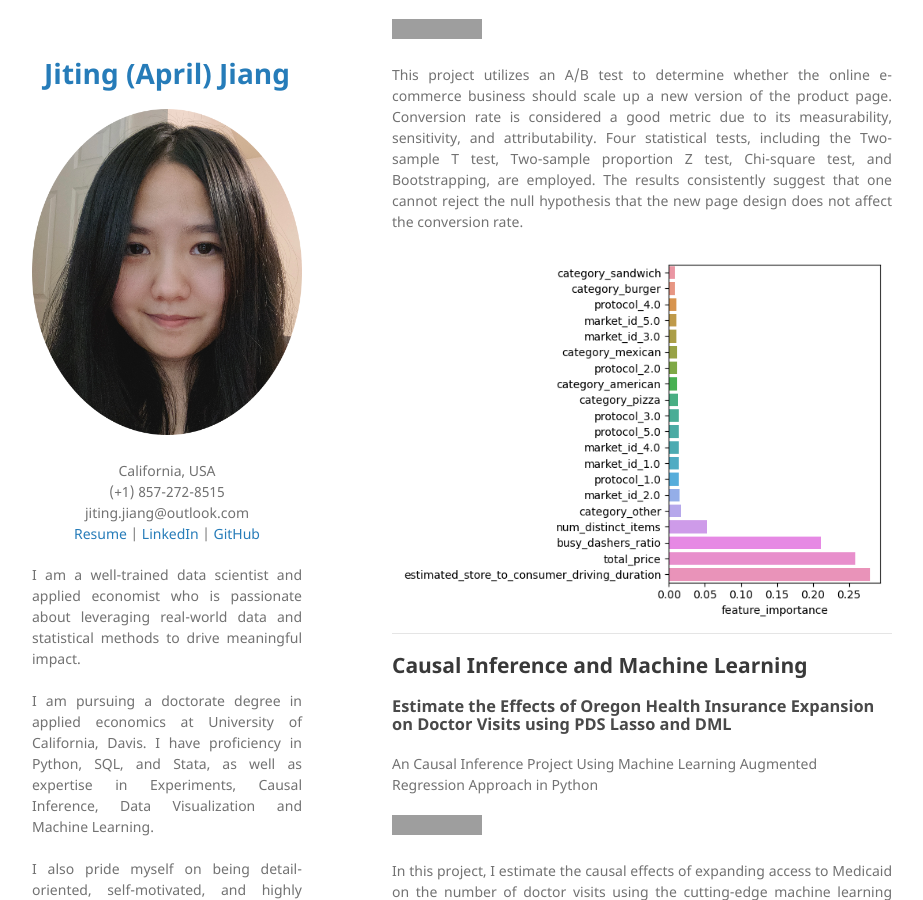
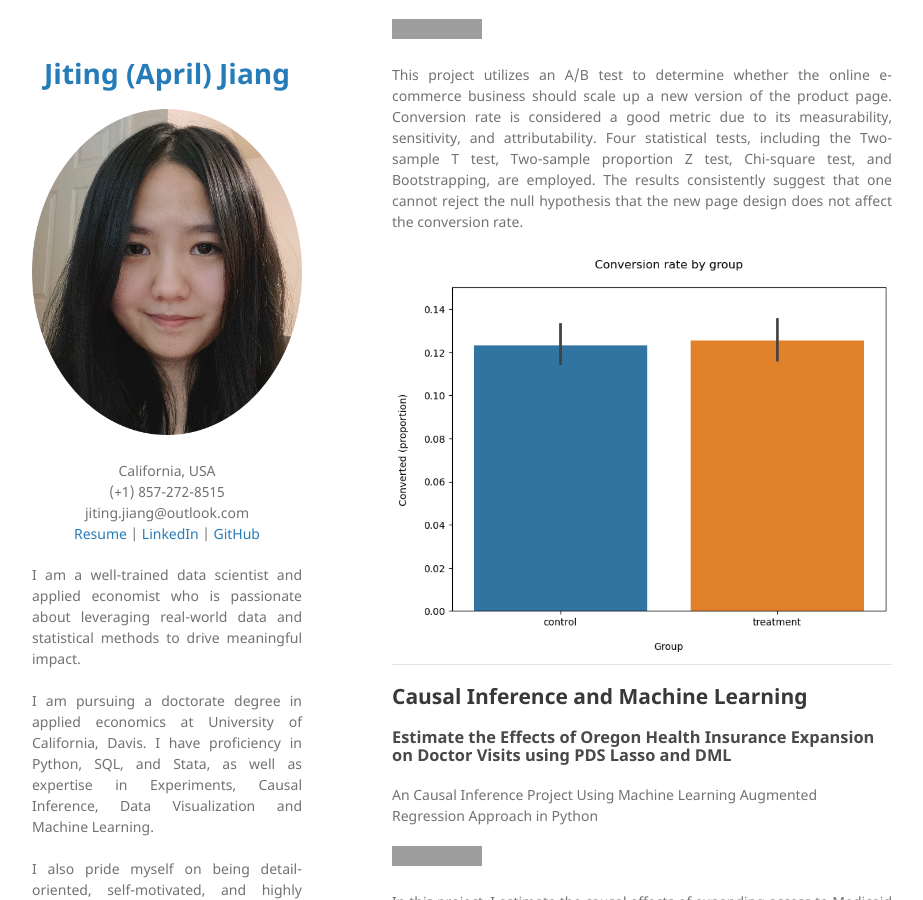
Before and after one commit to JtJiangA/minimal-portfolio, a Jekyll site: the page built from index.md, in a window 1280 px wide and 900 px high, scrolled down 987 px. Shown: the whole window, without its empty margins (178-1101 px from the left). Built offline with Jekyll 4.4.1, drawn with Linux system fonts in a browser that asks for light colours; our own code applies the rules of GitHub Pages for plain Markdown files; grey boxes are pictures that could not be loaded.

Commit message:
Update index.md

```diff
--- a/index.md
+++ b/index.md
@@ -29,7 +29,7 @@ This project utilizes an A/B test to determine whether the online e-commerce bus
 <br> <br>
 </div>
 
-<center><img src="images/feature-importance.png"/></center>
+<center><img src="images/abtest-conversion.png"/></center>
 
 ---
 ## Causal Inference and Machine Learning
```
